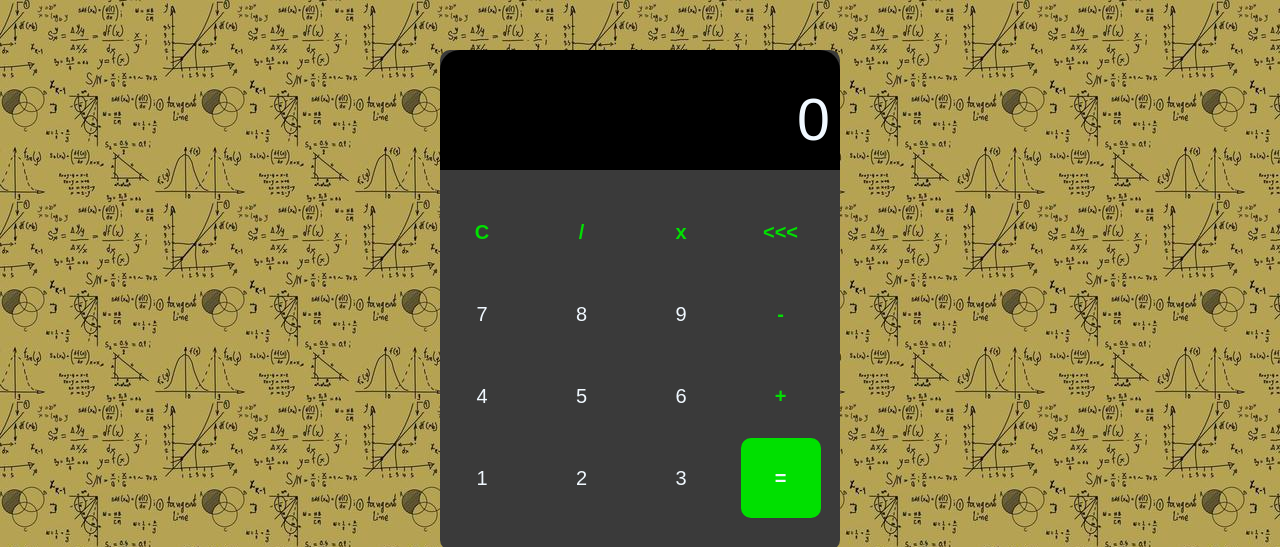
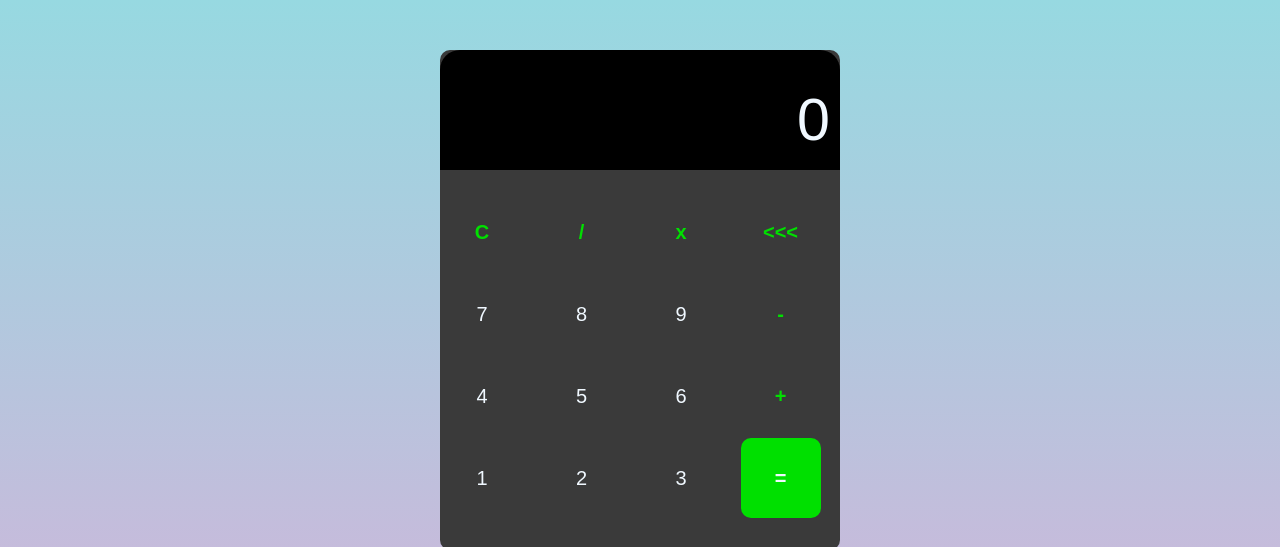
Before and after one commit to fabcode01/calculadora, a plain HTML site: page index.html in a window 1280 px wide. Shown: the top 547 px of the page. Drawn offline with nearby package versions, Linux system fonts and the light colour scheme.

Commit message:
Update style.css

```diff
--- a/style.css
+++ b/style.css
@@ -5,9 +5,13 @@
     padding: 0;
 }
 
+
+
 body{
-    background-color: rgb(247, 229, 173);
-    background-image: url(img/background.jpg);
+    height: 91.9vh;
+    background-color: #D9AFD9;
+    background-image: linear-gradient(0deg, #D9AFD9 0%, #97D9E1 100%);
+
 
 }
 
```
